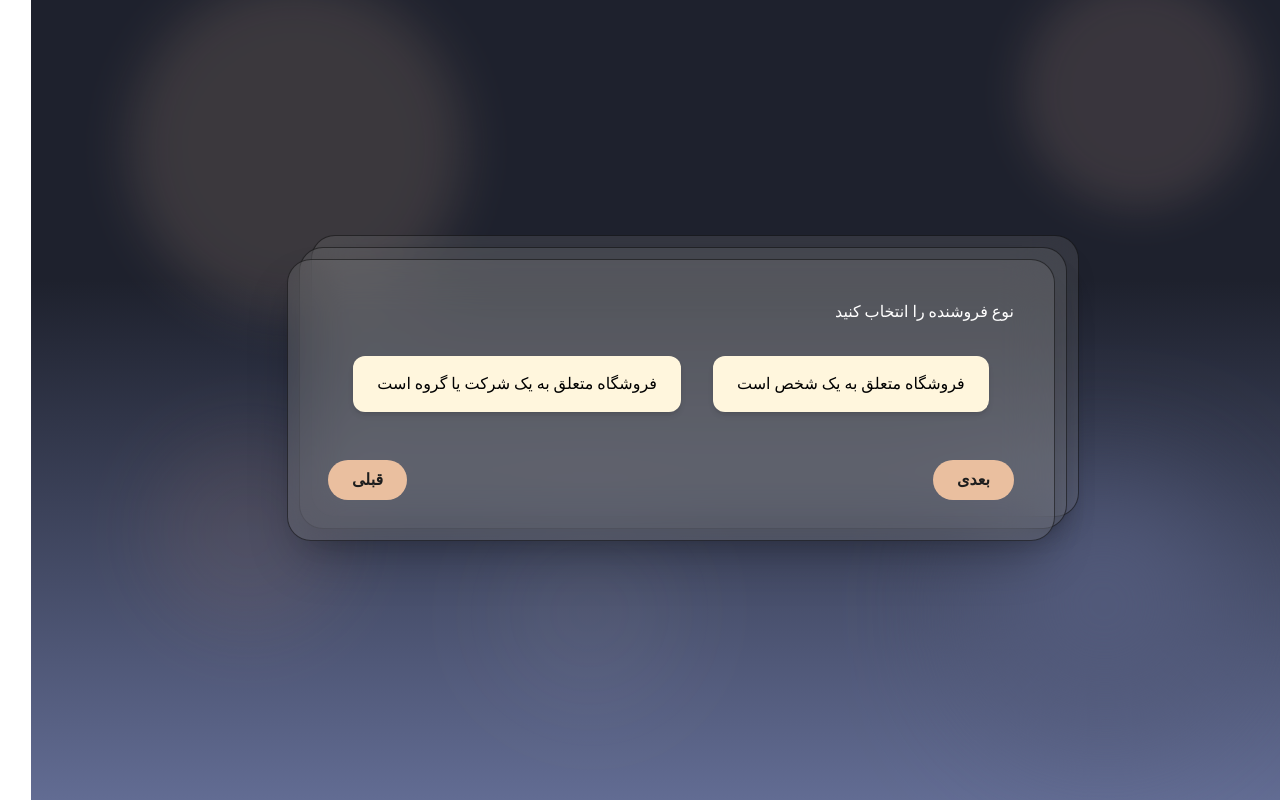
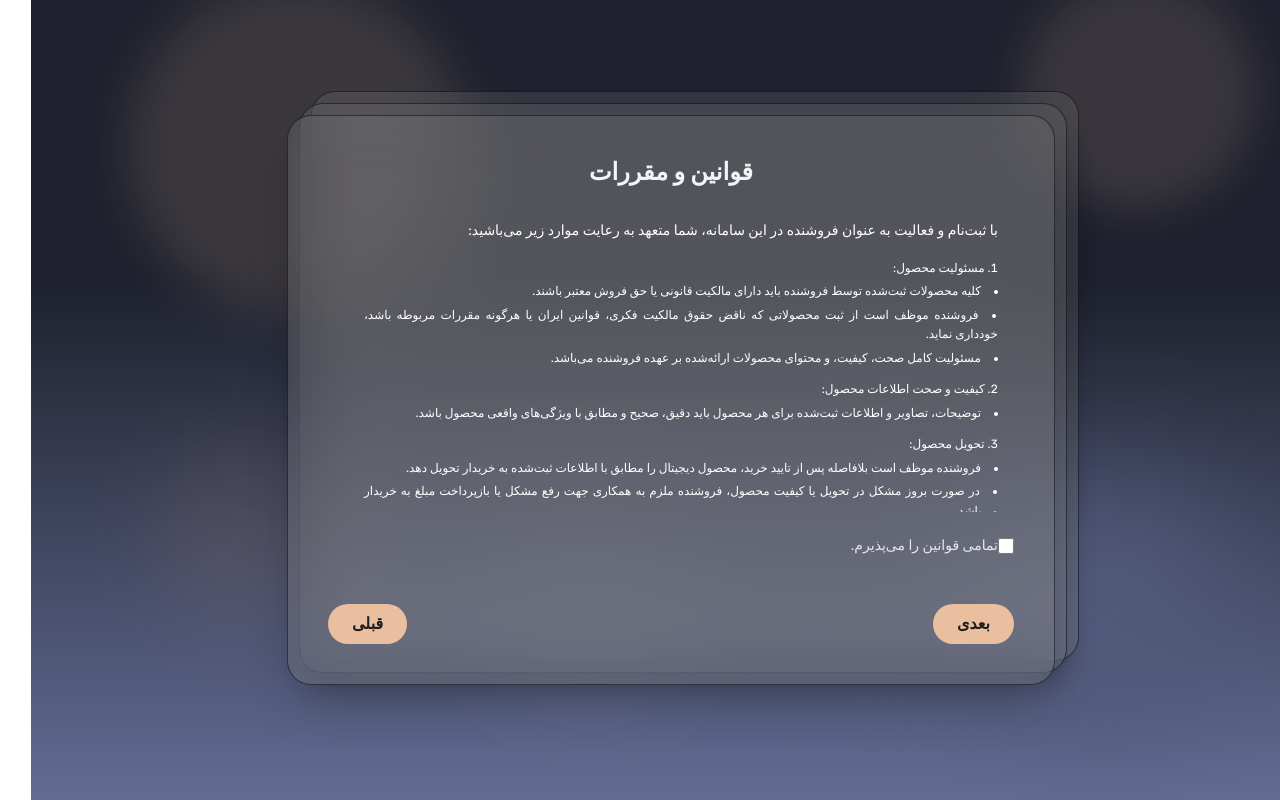
Before and after one commit to salarKaf/TradeHubFrontEnd, a React (Vite) app: page /rules in a window 1280 px wide. Built offline with nearby package versions, Linux system fonts and the light colour scheme; what tailwindcss-rtl would draw is missing.

Commit message:
complete rulesPage

```diff
--- a/src/pages/public/rulesTrade.jsx
+++ b/src/pages/public/rulesTrade.jsx
@@ -1,17 +1,18 @@
-import { useState, useRef } from "react";
-import { Link } from "react-router-dom";
+import { Link, useNavigate } from "react-router-dom";
+import { useState } from "react";
+export default function RulesTrade() {
+  const [accepted, setAccepted] = useState(false);
 
-export default function RulesTrade() {
-  const [selectedOption, setSelectedOption] = useState(null);
-  const fileInputRef = useRef(null);
+  const [error, setError] = useState("");
+  const navigate = useNavigate();
 
-  const handleSelect = (option) => {
-    setSelectedOption(option);
-  };
-
-  const handleIconClick = () => {
-    if (fileInputRef.current) {
-      fileInputRef.current.click();
+  const handleNextClick = (e) => {
+    e.preventDefault();
+    if (!accepted) {
+      setError("شما باید قوانین را بپذیرید.");
+    } else {
+      setError("");
+      navigate("/");  // مسیر بعدی
     }
   };
 
@@ -34,39 +35,90 @@ export default function RulesTrade() {
         <div className="absolute -top-3 -right-3 w-full h-full rounded-3xl bg-[#8D8D8D33] border border-[#00000080] backdrop-blur-xl shadow-xl z-10" />
 
         {/* فرم اصلی جلویی (پایین-چپ) */}
-        <div className="relative z-20 bg-[#8D8D8D33] border border-[#00000080] backdrop-blur-xl shadow-2xl rounded-3xl p-10 space-y-6 text-right text-[#EABF9F]">
-          <h2 className="mb-8 text-white">نوع فروشنده را انتخاب کنید</h2>
+        <div className="relative z-20 bg-[#8D8D8D33] border border-[#00000080] backdrop-blur-xl shadow-2xl rounded-3xl p-10 space-y-6 text-right text-white">
 
-          <div className="flex justify-center gap-8 mb-8">
-            <button
-              onClick={() => handleSelect("personal")}
-              className={`bg-[#FFF6DD] text-black rounded-xl px-6 py-4 shadow-md hover:bg-[#F0E0B3] transition transform ${
-                selectedOption === "personal"
-                  ? "scale-110 border-2 border-[#EABF9F] bg-[#EABF9F]"
-                  : ""
-              }`}
-            >
-              فروشگاه متعلق به یک شخص است
-            </button>
-            <button
-              onClick={() => handleSelect("company")}
-              className={`bg-[#FFF6DD] text-black rounded-xl px-6 py-4 shadow-md hover:bg-[#F0E0B3] transition transform ${
-                selectedOption === "company"
-                  ? "scale-110 border-2 border-[#EABF9F] bg-[#EABF9F]"
-                  : ""
-              }`}
-            >
-              فروشگاه متعلق به یک شرکت یا گروه است
-            </button>
+          <h1 className="text-2xl font-semibold mb-6 text-center text-gray-100">
+            قوانین و مقررات
+          </h1>
+
+          <div className="overflow-y-auto max-h-[300px] px-4 py-2 mb-6">
+            <p className="mb-4 leading-relaxed text-justify text-sm">
+              با ثبت‌نام و فعالیت به عنوان فروشنده در این سامانه، شما متعهد به
+              رعایت موارد زیر می‌باشید:
+            </p>
+            <ol className="list-decimal list-inside space-y-3 text-xs leading-relaxed text-justify">
+              <li>
+                مسئولیت محصول:
+                <ul className="list-disc list-inside ml-5 mt-1 space-y-1">
+                  <li>کلیه محصولات ثبت‌شده توسط فروشنده باید دارای مالکیت قانونی یا حق فروش معتبر باشند.</li>
+                  <li>فروشنده موظف است از ثبت محصولاتی که ناقض حقوق مالکیت فکری، قوانین ایران یا هرگونه مقررات مربوطه باشد، خودداری نماید.</li>
+                  <li>مسئولیت کامل صحت، کیفیت، و محتوای محصولات ارائه‌شده بر عهده فروشنده می‌باشد.</li>
+                </ul>
+              </li>
+              <li>
+                کیفیت و صحت اطلاعات محصول:
+                <ul className="list-disc list-inside ml-5 mt-1 space-y-1">
+                  <li>توضیحات، تصاویر و اطلاعات ثبت‌شده برای هر محصول باید دقیق، صحیح و مطابق با ویژگی‌های واقعی محصول باشد.</li>
+                </ul>
+              </li>
+              <li>
+                تحویل محصول:
+                <ul className="list-disc list-inside ml-5 mt-1 space-y-1">
+                  <li>فروشنده موظف است بلافاصله پس از تایید خرید، محصول دیجیتال را مطابق با اطلاعات ثبت‌شده به خریدار تحویل دهد.</li>
+                  <li>در صورت بروز مشکل در تحویل یا کیفیت محصول، فروشنده ملزم به همکاری جهت رفع مشکل یا بازپرداخت مبلغ به خریدار می‌باشد.</li>
+                </ul>
+              </li>
+              <li>
+                درآمد و تسویه حساب:
+                <ul className="list-disc list-inside ml-5 mt-1 space-y-1">
+                  <li>مبلغ حاصل از فروش پس از کسر کارمزد مشخص‌شده توسط سامانه، در بازه زمانی تعیین‌شده به فروشنده پرداخت خواهد شد.</li>
+                  <li>در صورت بروز اختلاف با شکایت از سوی خریدار، سامانه مجاز است تسویه حساب را تا زمان بررسی نهایی به حالت تعلیق درآورد.</li>
+                </ul>
+              </li>
+              <li>
+                سیاست‌های کلی و مقررات:
+                <ul className="list-disc list-inside ml-5 mt-1 space-y-1">
+                  <li>فروشنده موظف به رعایت کلیه قوانین جاری کشور در زمینه فعالیت‌های تجاری و ارائه محصولات دیجیتال می‌باشد.</li>
+                  <li>سامانه این اختیار را دارد که در صورت مشاهده هرگونه تخلف، بدون نیاز به اطلاع قبلی، حساب کاربری فروشنده را تعلیق یا مسدود نماید.</li>
+                </ul>
+              </li>
+              <li>
+                تغییرات در قوانین:
+                <ul className="list-disc list-inside ml-5 mt-1 space-y-1">
+                  <li>قوانین و مقررات ممکن است در هر زمان به‌روزرسانی شوند. ادامه فعالیت فروشنده در سامانه به منزله پذیرش تغییرات جدید خواهد بود.</li>
+                </ul>
+              </li>
+            </ol>
           </div>
 
+
+
+
+
+
+          <div className="flex items-center space-x-3 mb-6">
+            <input
+              type="checkbox"
+              id="acceptRules"
+              checked={accepted}
+              onChange={() => setAccepted(!accepted)}
+              className="w-4 h-4 rounded text-indigo-600 focus:ring-indigo-500 border-gray-300"
+            />
+            <label htmlFor="acceptRules" className="text-sm text-gray-200 select-none">
+              تمامی قوانین را می‌پذیرم.
+            </label>
+          </div>
+          {/* پیام خطا */}
+          {error && (
+            <p className="text-red-500 text-sm mb-4 text-right">{error}</p>
+          )}
           <div className="flex justify-between pt-6">
-            <Link
-              to="/"
+            <button
+              onClick={handleNextClick}
               className="bg-[#EABF9F] text-[#1E1E1E] px-6 py-2 rounded-full font-bold hover:bg-[#e7b78e] transition"
             >
               بعدی
-            </Link>
+            </button>
             <Link
               to="/storeForm"
               className="bg-[#EABF9F] text-[#1E1E1E] px-6 py-2 rounded-full font-bold hover:bg-[#e7b78e] transition"
--- a/src/pages/public/signUp.jsx
+++ b/src/pages/public/signUp.jsx
@@ -55,6 +55,9 @@ export default function SignupForm() {
                 </div>
                 <a href="/" className="text-[#FAF3E0] text-lg font-rubik hover:underline">خانه</a>
             </div>
+
+            <Link to='/storeForm'>meweeeeeeeeeeeeeeeeeeeeeeee</Link>
+
 
             <div
                 className="min-h-screen relative flex items-center justify-start px-8"
```
